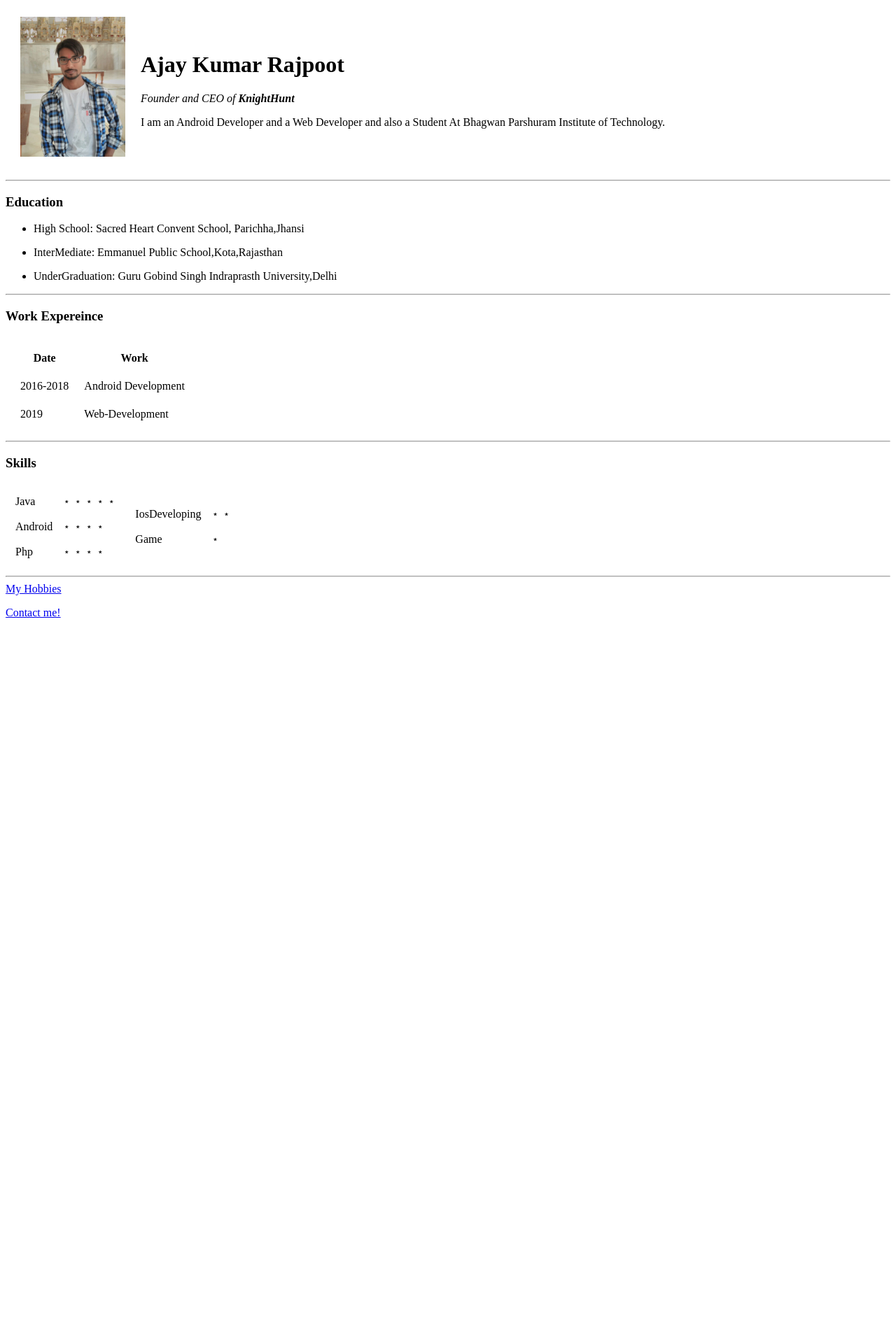
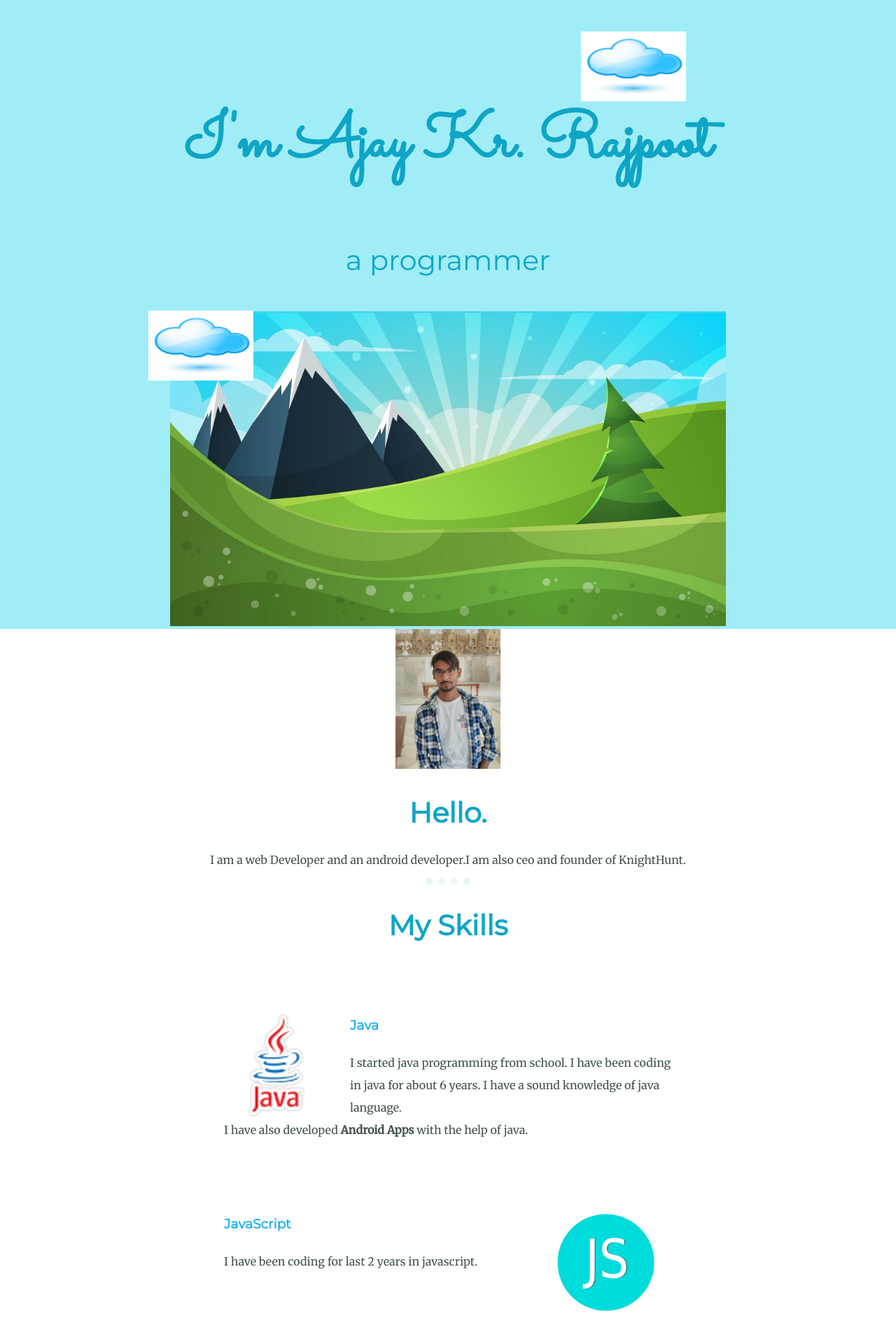
Before and after one commit to ajay697/cv, a plain HTML site: page index.html in a window 1280 px wide. Shown: the part 5-1889 px from the top of the page at 70% size. Before the commit the page ends 906 px from the top, so only its background shows below. Drawn offline with Linux system fonts and the light colour scheme.

Commit message:
second commit

```diff
--- /dev/null
+++ b/css/styles.css
@@ -0,0 +1,128 @@
+.top{
+  background: #a0edf7;
+  position: relative;
+  padding-top:100px;
+}
+.topCloud{
+  height:100px;
+  width: 150px;
+  position: absolute;
+  right: 300px;
+  top: 50px;
+  bottom: 10px;
+}
+.bottomCloud{
+  height:100px;
+  width:150px;
+  position: absolute;
+  left:212px;
+  bottom:355px;
+}
+.big_image{
+  height:450px;
+}
+.profile_photo{
+  height:200px;
+  width:200;
+}
+.java_pic{
+  height:150px;
+  width:150px;
+  float: left;
+  margin-right: 30px;
+}
+.js_pic{
+  height:150px;
+  float: right;
+  margin-left: 30px;
+}
+.sql_pic{
+  height: 150px;
+  float:left;
+  margin-right:30px;
+}
+.contactme_button{
+  font-size:120%;
+  padding-top:10px;
+  padding-bottom:10px;
+  padding-left: 20px;
+  padding-right: 20px;
+  background-color:#074684;
+  border-style:none;
+  margin-top: 10px;
+  margin-bottom: 20px;
+  border-radius:8px;
+}
+.contactme_button:hover{
+  cursor:pointer;
+  background-color: #0ea5c6;
+}
+.btn{
+  color: #ffffff;
+}
+.bottom{
+  background-color: #a0edf7;
+  padding-top:50px;
+  padding-bottom:30px;
+}
+.footer-link{
+  color: #0ea5c6;
+}
+.footer-link:visited{
+  color: #ff5733;
+}
+.footer-link:hover{
+  cursor: pointer;
+}
+body{
+  margin:0;
+  text-align: center;
+  font-family: 'Merriweather',serif;
+}
+h1{
+  color: #0ea5c6;
+  font-size: 562.5%;
+  margin-top:45px;
+  font-family: 'Sacramento',cursive;
+}
+h2{
+  color:#0ea5c6;
+  font-size: 2.5rem;
+  font-family: 'Montserrat',sans-serif;
+}
+h3{
+  color: #1eafed;
+  font-family: 'Montserrat',sans-serif;
+}
+a{
+  text-decoration: none;
+}
+p{
+  color: #40514e;
+}
+hr{
+  border-style:none;
+  border-top-style:dotted;
+  width: 5%;
+  border-color: #eaf6f6;
+  border-width:10px;
+}
+.subtitle_pro{
+  font-weight: normal;
+  line-height: 2;
+}
+.skill_row{
+  text-align: left;
+  line-height: 2;
+  width:50%;
+  margin-left:auto;
+  margin-right:auto;
+  margin-top: 100px;
+  margin-bottom:100px;
+}
+.middle{
+
+}
+.bottom{
+
+}
--- a/index.html
+++ b/index.html
@@ -1,77 +1,58 @@
 <!DOCTYPE html>
- <html lang="en" dir="ltr">
+<html lang="en" dir="ltr">
   <head>
     <meta charset="utf-8">
-    <title>Ajay's Personal Site</title>
+    <title>Ajay's Resume</title>
+    <link rel="stylesheet" href="css/styles.css">
+    <link rel="icon" href="favicon.ico">
+    <link href="https://fonts.googleapis.com/css?family=Merriweather|Montserrat|Sacramento" rel="stylesheet">
   </head>
   <body>
-    <table cellspacing="20">
-      <tr>
-    <td><img style="height:200px" src="ajay.jpeg"alt="AjayPicture"></td>
-     <td><h1>Ajay Kumar Rajpoot</h1>
-     <p><em>Founder and CEO of <Strong>KnightHunt</strong></em></p>
-     <p>I am an Android Developer and a Web Developer and also a Student At Bhagwan Parshuram Institute of Technology.</p>
-      </td>
-      </tr>
-     </table>
-     <hr>
-     <h3>Education</h3>
-    <ul><li> <p>High School: Sacred Heart Convent School, Parichha,Jhansi</p></li>
-     <li><p>InterMediate: Emmanuel Public School,Kota,Rajasthan</p></li>
-     <li><p>UnderGraduation: Guru Gobind Singh Indraprasth University,Delhi</p></li></ul>
+     <div class="top">
+       <img class="topCloud" src="images/cloud.jpg" alt="top-cloud">
+       <h1>I'm Ajay Kr. Rajpoot</h1>
+       <h2 class="subtitle_pro">a programmer</h2>
+       <img class="bottomCloud" src="images/cloud.jpg" alt="bottom_cloud">
+       <img class="big_image"src="images/mountain.jpg" alt="scene">
+     </div>
+     <div class="middle">
+          <div class="profile">
+            <img class="profile_photo"src="images/ajay.jpeg" alt="">
+            <h2>Hello.</h2>
+            <p>I am a web Developer and an android developer.I am also ceo and founder of KnightHunt.</p>
+          </div>
+          <hr>
+          <div class="skills">
+            <h2>My Skills</h2>
+            <div class="skill_row">
+              <img class="java_pic" src="images/java.png" alt="">
+              <h3>Java</h3>
+              <p>I started java programming from school. I have been coding in java for about 6 years. I have a sound knowledge of java language.<br>
+                I have also developed <strong>Android Apps</strong> with the help of java.</p>
+                </div><div class="skill_row">
+                <img class="js_pic"src="images/js.png" alt="">
+                <h3>JavaScript</h3>
+                <p>I have been coding for last 2 years in javascript.</p>
+                </div><div class="skill_row">
+                <img class="sql_pic" src="images/sql.png" alt="">
+                <h3>MYSql</h3>
+                <p>I have a good Knowledge about MYSql database System.</p>
+            </div>
+          </div>
+          <hr>
+          <div class="contact-me">
+            <h2>Get In Touch</h2>
+            <h3>Want to make your own Website or app??? </h3>
+            <p>Have an awesome idea? Contact us to get your app,website working.</p>
+            <button type="button" class="contactme_button" name="button"><a class="btn" href="mailto:ajayrajpoot697@gmail.com">CONTACT ME</a></button>
+          </div>
+     </div>
 
-<hr>
-   <h3>Work Expereince</h3>
-    <table cellspacing="20">
-      <thead>
-        <tr>
-          <th>Date</th>
-          <th>Work</th>
-        </tr>
-      </thead>
-      <tr>
-        <td>2016-2018</td>
-        <td>Android Development</td></tr>
-        <tr><td>2019</td>
-        <td>Web-Development</td>
-      </tr>
-    </table>
-    <hr>
-    <h3>Skills</h3>
-    <table>
-      <tr>
-        <td>
-       <table cellspacing="10">
-         <tr>
-           <td>Java</td>
-           <td>﹡﹡﹡﹡﹡</td>
-         </tr>
-         <tr>
-           <td>Android</td>
-           <td>﹡﹡﹡﹡</td>
-         </tr>
-         <tr>
-           <td>Php</td>
-           <td>﹡﹡﹡﹡</td>
-         </tr>
-       </table>
-       </td>
-       <td>
-       <table cellspacing="10">
-         <tr>
-           <td>IosDeveloping</td>
-           <td>﹡﹡</td>
-         </tr>
-         <tr>
-           <td>Game</td>
-           <td>﹡</td>
-         </tr>
-       </table>
-       </td>
-         </tr>
-    </table>
-     <hr>
-     <a href="hobbies.html">My Hobbies</a>
-     <p><a href="contact.html">Contact me!</a></p>
+     <div class="bottom">
+       <a class="footer-link" href="https://www.linkedin.com/">LinkedIn</a>
+       <a class="footer-link" href="https://twitter.com/">Twitter</a>
+       <a class="footer-link" href="https://www.appbrewery.co/">Website</a>
+       <p>© 2018 Ajay Rajpoot@The KnightHunt</p>
+     </div>
   </body>
 </html>
```
Also changed, not shown: favicon.ico (added), images/ajay.jpeg (added), images/cloud-md.png (added), images/cloud.jpg (added), images/java.png (added), images/js.png (added), images/mountain.jpg (added), images/php.jpg (added), images/sql.png (added).
